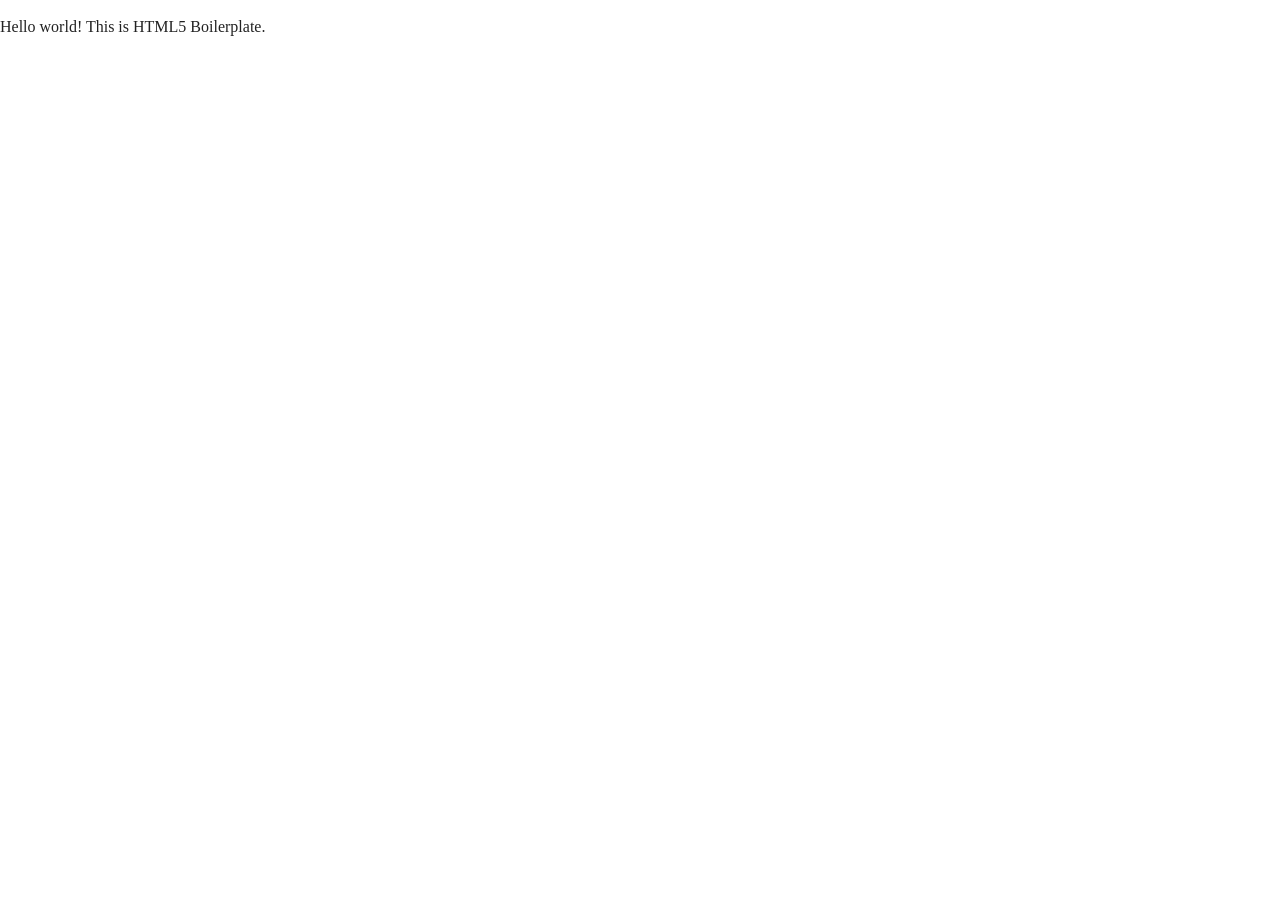
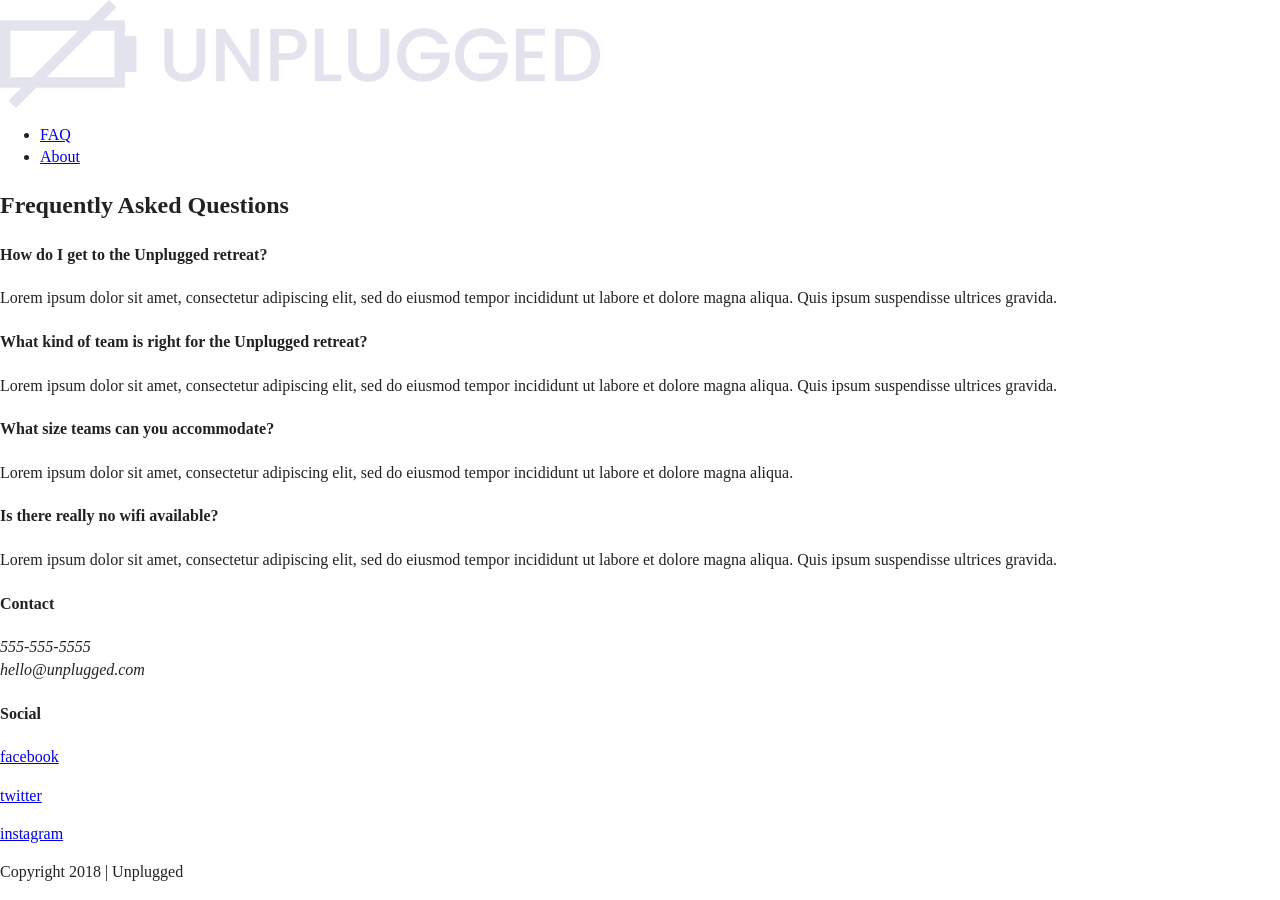
Before and after one commit to JenFallon/unplugged, a website: page faq/index.html in a window 1280 px wide. Before the commit the page ends 800 px from the top, so only its background shows below. Drawn offline with Linux system fonts and the light colour scheme.

Commit message:
"html code added to faq page"

```diff
--- a/faq/index.html
+++ b/faq/index.html
@@ -3,7 +3,7 @@
 
 <head>
   <meta charset="utf-8">
-  <title></title>
+  <title>Unplugged / come home refreshed</title>
   <meta name="description" content="">
   <meta name="viewport" content="width=device-width, initial-scale=1">
 
@@ -24,8 +24,84 @@
 
 <body>
 
+  <header>
+    <div class="content-wrapper">
+      <a href="unpluggedlogo.png">
+        <img src="../img/unpluggedlogo.png" alt="unplugged logo">
+      </a>
+      <div class="header-divider"></div>
+      <nav>
+        <ul>
+          <li><a href="faq/index.html" target="_blank">FAQ</a></li>
+          <li><a href="about/index.html" target="_blank">About</a></li>
+        </ul>
+      </nav>
+    </div>
+  </header>
+
+
+    <main class="faq">
+      <div class="content-wrapper">
+        <h2>Frequently Asked Questions</h2>
+
+          <div class="faq-content">
+            <h4>How do I get to the Unplugged retreat?</h4>
+            <p>Lorem ipsum dolor sit amet, consectetur adipiscing elit,
+              sed do eiusmod tempor incididunt ut labore et dolore magna
+              aliqua. Quis ipsum suspendisse ultrices gravida.  </p>
+          </div>
+
+          <div class="faq-content">
+            <h4>What kind of team is right for the Unplugged retreat?</h4>
+            <p>Lorem ipsum dolor sit amet, consectetur adipiscing elit, sed do eiusmod
+            tempor incididunt ut labore et dolore magna aliqua. Quis ipsum
+            suspendisse ultrices gravida.</p>
+          </div>
+
+          <div class="faq-content">
+            <h4>What size teams can you accommodate?</h4>
+            <p>Lorem ipsum dolor sit amet, consectetur adipiscing elit, sed do
+            eiusmod tempor incididunt ut labore et dolore magna aliqua. </p>
+          </div>
+
+          <div class="faq-content">
+            <h4>Is there really no wifi available?</h4>
+            <p>Lorem ipsum dolor sit amet, consectetur adipiscing elit, sed do
+            eiusmod tempor incididunt ut labore et dolore magna aliqua.
+            Quis ipsum suspendisse ultrices gravida. </p>
+          </div>
+      </div>
+    </main>
+
+  <footer>
+    <div class="content-wrapper">
+      <div class="footer-content">
+        <div class="contact">
+          <h4>Contact</h4>
+          <address>
+            <p>
+              555-555-5555<br>
+              hello@unplugged.com
+            </p>
+          </address>
+    </div> <!--footer-contact ends-->
+        <div class="social">
+          <h4>Social</h4>
+          <div class="social-icons">
+            <p><a href="https://www.facebook.com/Skillcrush" target="_blank">facebook</a></p>
+            <p><a href="https://www.twitter.com/Skillcrush" target="_blank">twitter</a></p>
+            <p><a href="https://www.instagram.com/Skillcrush" target="_blank">instagram</a></p>
+          </div>
+        </div>
+      </div> <!--footer-content ends -->
+    </div>
+    <!--footer content-wrapper ends-->
+     <div class="copyright">
+       <p>Copyright 2018 | Unplugged</p>
+     </div>
+  </footer>
+
   <!-- Add your site or application content here -->
-  <p>Hello world! This is HTML5 Boilerplate.</p>
   <script src="../js/vendor/modernizr-3.11.2.min.js"></script>
   <script src="../js/plugins.js"></script>
   <script src="../js/main.js"></script>
```
